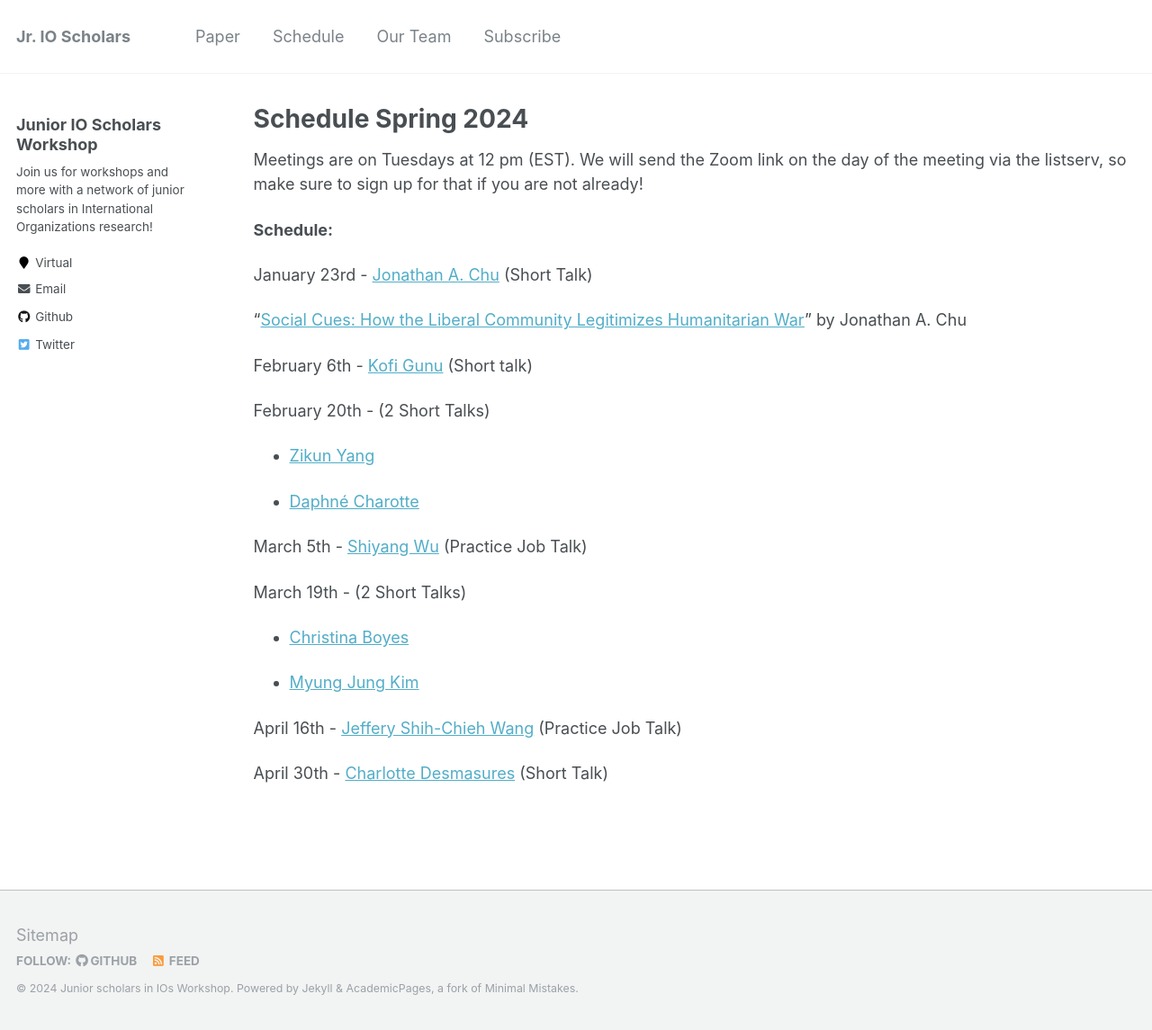
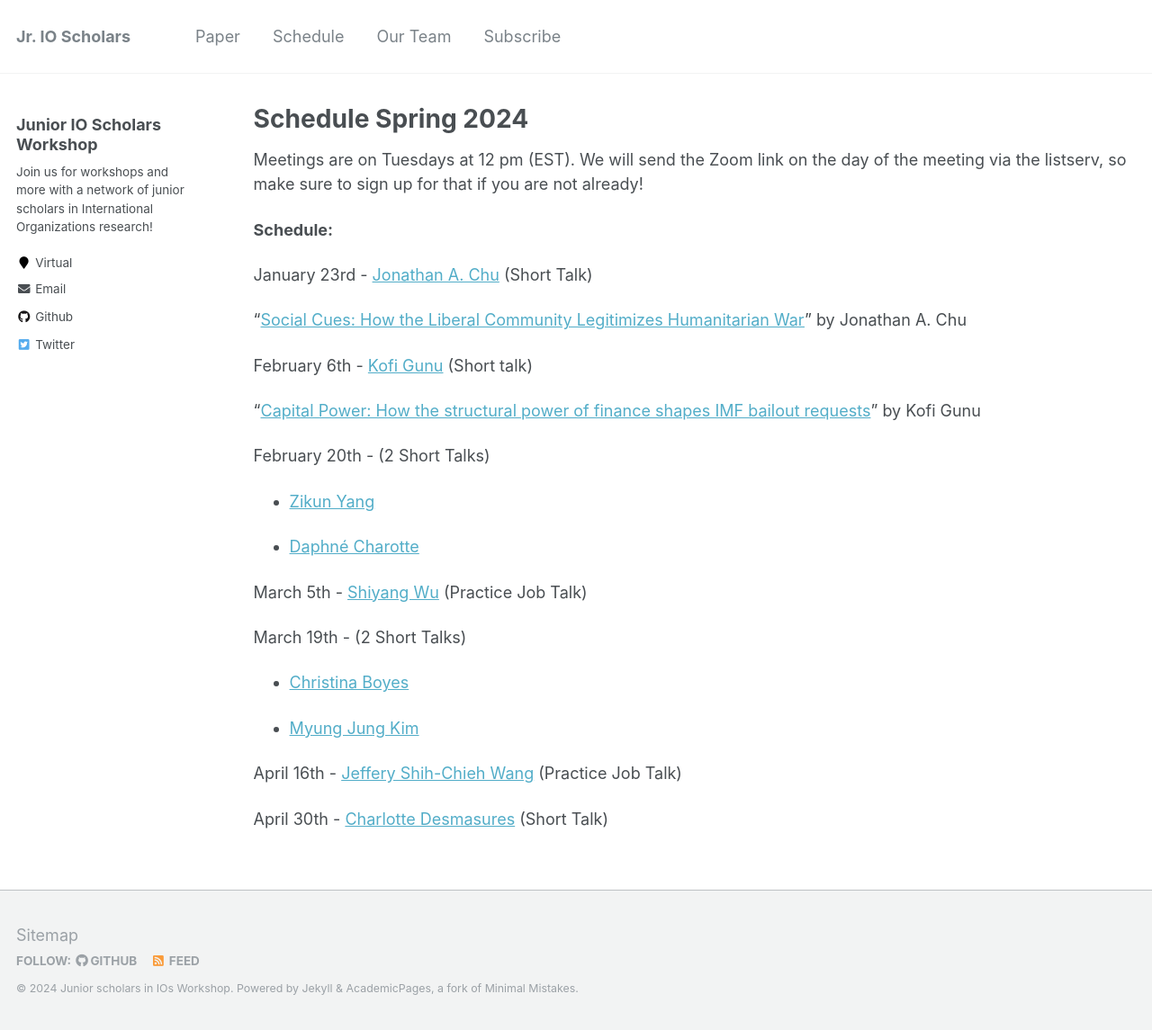
Before and after one commit to IO-workshop/IO-workshop.github.io, a Jekyll site: the page built from _pages/schedule.md, in a window 1280 px wide and 1145 px high. Shown: the whole window at 90% size. Built offline with Jekyll 4.4.1, drawn with Linux system fonts in a browser that asks for light colours.

Commit message:
add paper and code for Feb. 6 presentation

```diff
--- a/_pages/schedule.md
+++ b/_pages/schedule.md
@@ -15,6 +15,8 @@ January 23rd - [Jonathan A. Chu](https://www.jonathanchu.org/) (Short Talk)
 
 February 6th - [Kofi Gunu](https://www.politics.ox.ac.uk/person/kofi-gunu) (Short talk)
 
+"[Capital Power: How the structural power of finance shapes IMF bailout requests](https://io-workshop.github.io/files/Gunu Ch4 Ghana.pdf)" by Kofi Gunu
+&nbsp;
 
 February 20th - (2 Short Talks)
 - [Zikun Yang](https://www.polis.cam.ac.uk/staff/zikun-yang#:~:text=Zikun%20Yang%20is%20a%20PhD,diplomatic%20history%20and%20treaty%20negotiation.)
```
Also changed, not shown: 1 other file.
